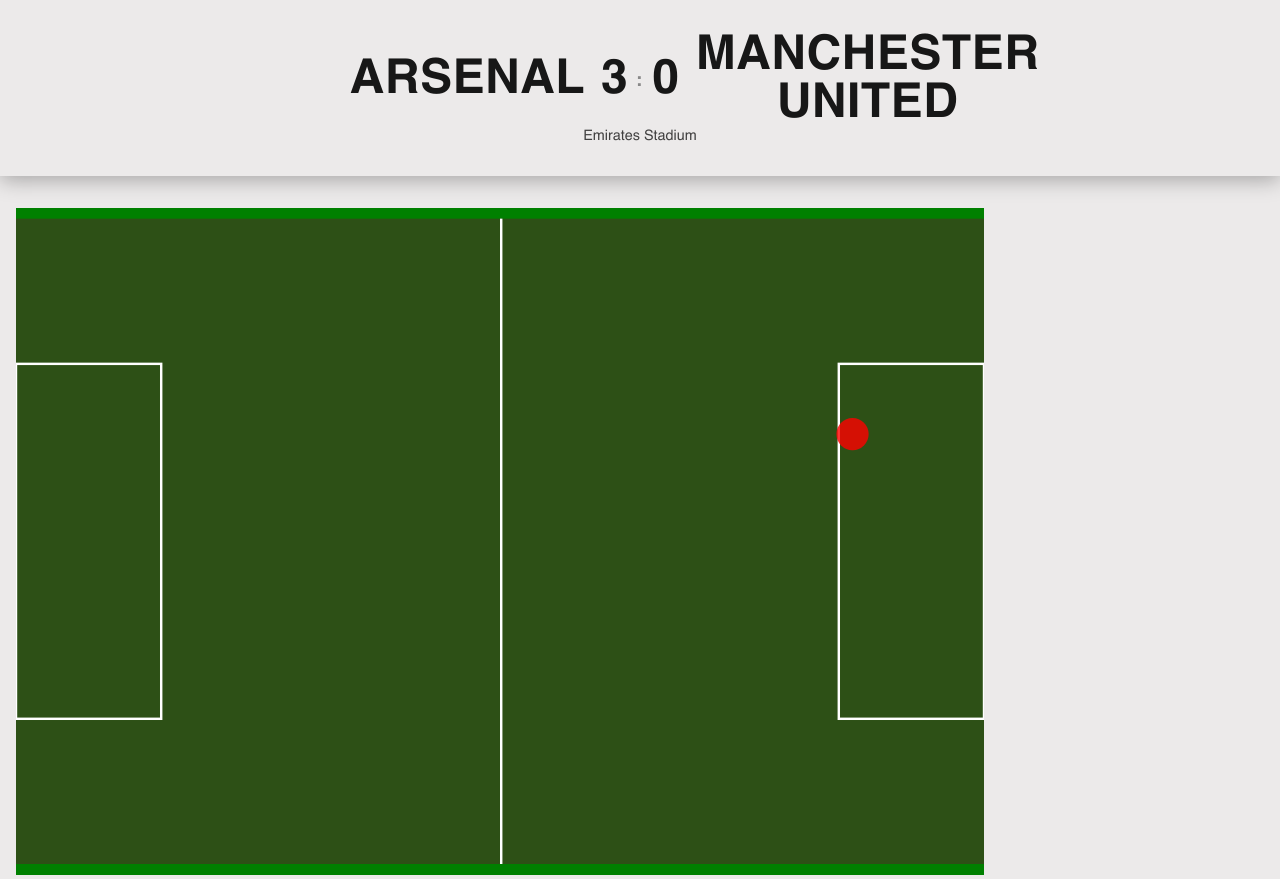
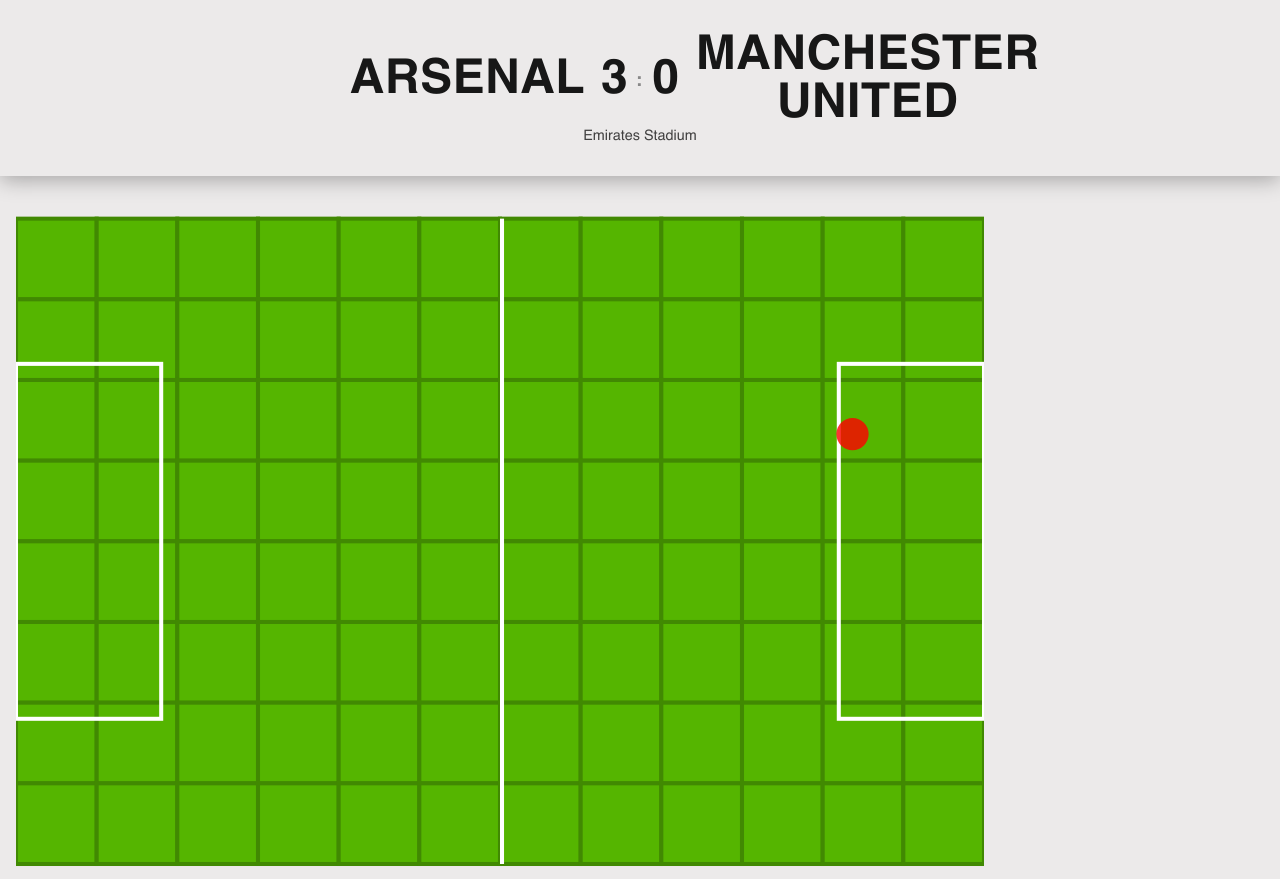
Before and after one commit to angusmacminn/fixtures, a Next.js app: page /game in a window 1280 px wide. Built offline with nearby package versions, Linux system fonts and the light colour scheme.

Commit message:
experimenting with styles and animation for the pitch graphic

```diff
--- a/src/components/ShotMap.jsx
+++ b/src/components/ShotMap.jsx
@@ -21,10 +21,18 @@
         minute: shot.minute,
     }))
 
-    // console.log('Shots with xG:', shots)
-
     const firstShot = shots[0]
     const [shotX, shotY] = firstShot?.location || [0,0]
+
+    // create a grid pattern for pitch overlay / animation
+    const gridSpacing = 10; // Fewer, larger cells
+    const gridCells = [];
+
+    for (let y = 0; y < 80; y += gridSpacing) {
+        for (let x = 0; x < 120; x += gridSpacing) {
+            gridCells.push({ x, y });
+        }
+    }
 
     return(
         // <AnimatePresence>
@@ -77,17 +85,36 @@
             className={styles.pitchSvg}
             preserveAspectRatio="xMidYMid meet"
             >
-                {/* Background pitch */}
-                <rect x="0" y="0" width="120" height="80" fill="#2d5016" />
+
+
+                <rect x="0" y="0" width="120" height="80" fill="" stroke="none" />
+
+                {/* Animated larger grid overlay */}
+                {gridCells.map((cell, i) => (
+                    <motion.rect
+                        key={i}
+                        x={cell.x}
+                        y={cell.y}
+                        width={gridSpacing }
+                        height={gridSpacing}
+                        fill="#55B500" //cell fill
+                        stroke="#418902" //cell border
+                        strokeWidth="0.5"
+                        initial={{ opacity: 0 }}
+                        animate={{ opacity: 1.0 }}
+                        whileHover={{ fill: "#d1ff92", }} //cell hover fill
+                        transition={{ type: "easeInOut", stiffness: 300 }}
+                    />
+                ))}
 
                 {/* Half-way line */}
-                <rect x="60" y="0" width="0.3" height="80" fill="white" />
+                <rect x="60" y="0" width="0.5" height="80" fill="white" />
 
                 {/* Left penalty box */}
-                <rect x="0" y="18" width="18" height="44" fill="none" stroke="white" strokeWidth="0.3" />
+                <rect x="0" y="18" width="18" height="44" fill="none" stroke="white" strokeWidth="0.5" />
 
                 {/* Right penalty box */}
-                <rect x="102" y="18" width="18" height="44" fill="none" stroke="white" strokeWidth="0.3" />
+                <rect x="102" y="18" width="18" height="44" fill="none" stroke="white" strokeWidth="0.5" />
 
                 <circle
                     cx={shotX}
--- a/src/styles/ShotMap.module.scss
+++ b/src/styles/ShotMap.module.scss
@@ -7,7 +7,7 @@
 }
 
 .pitchSvg {
-    background-color: green;
+    // background-color: rgb(11, 95, 11);
     width: 100%;
     height: 100%;
 }
```
